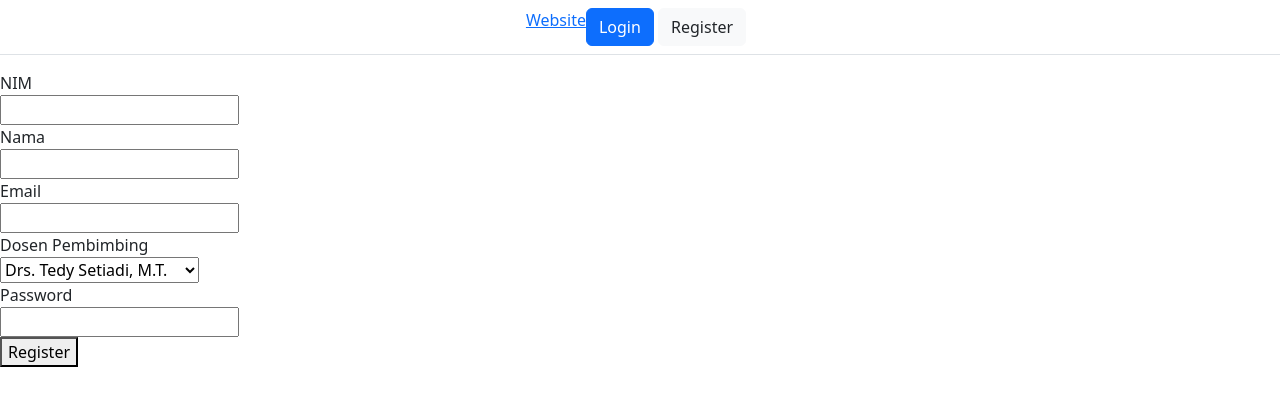
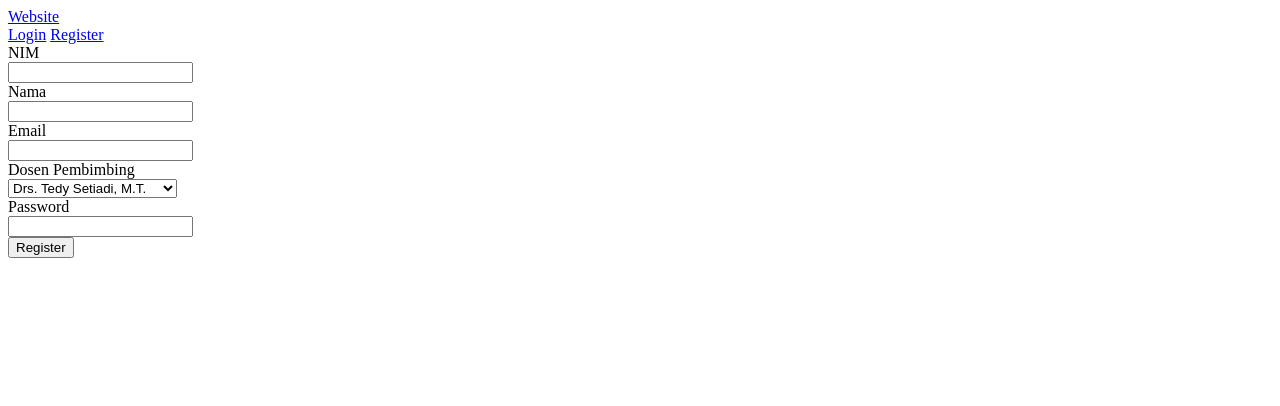
Before and after one commit to agismandala007/tugas-project-rweb, a CodeIgniter app: page /database/registrasi/index in a window 1280 px wide. Shown: the top 406 px of the page. Run offline with CodeIgniter, Linux system fonts and the light colour scheme; data comes from the database, SQL or seed files in the repository.

Commit message:
view default

```diff
--- a/application/views/view_registrasi.php
+++ b/application/views/view_registrasi.php
@@ -5,19 +5,18 @@
     <meta charset="UTF-8">
     <meta http-equiv="X-UA-Compatible" content="IE=edge">
     <meta name="viewport" content="width=device-width, initial-scale=1.0">
-    <link href="https://cdn.jsdelivr.net/npm/bootstrap@5.3.0/dist/css/bootstrap.min.css" rel="stylesheet" integrity="sha384-9ndCyUaIbzAi2FUVXJi0CjmCapSmO7SnpJef0486qhLnuZ2cdeRhO02iuK6FUUVM" crossorigin="anonymous">
 
     <title>Register</title>
 </head>
 
 <body>
 
-    <header class="px-3 py-2 border-bottom mb-3">
-        <div class="container d-flex flex-wrap justify-content-center">
+    <header>
+        <div>
             <a href="<?php echo base_url('home') ?>">Website</a>
-            <div class="text-end">
-                <a class="btn btn-primary" href="<?php echo base_url('login/index'); ?>">Login</a>
-                <a class="btn btn-light text-dark me-2" href="<?php echo base_url('registrasi/index'); ?>">Register</a>
+            <div>
+                <a href="<?php echo base_url('login/index'); ?>">Login</a>
+                <a href="<?php echo base_url('registrasi/index'); ?>">Register</a>
             </div>
         </div>
     </header>
```
Also changed, not shown: application/views/view_login.php (+5 -6 lines).
